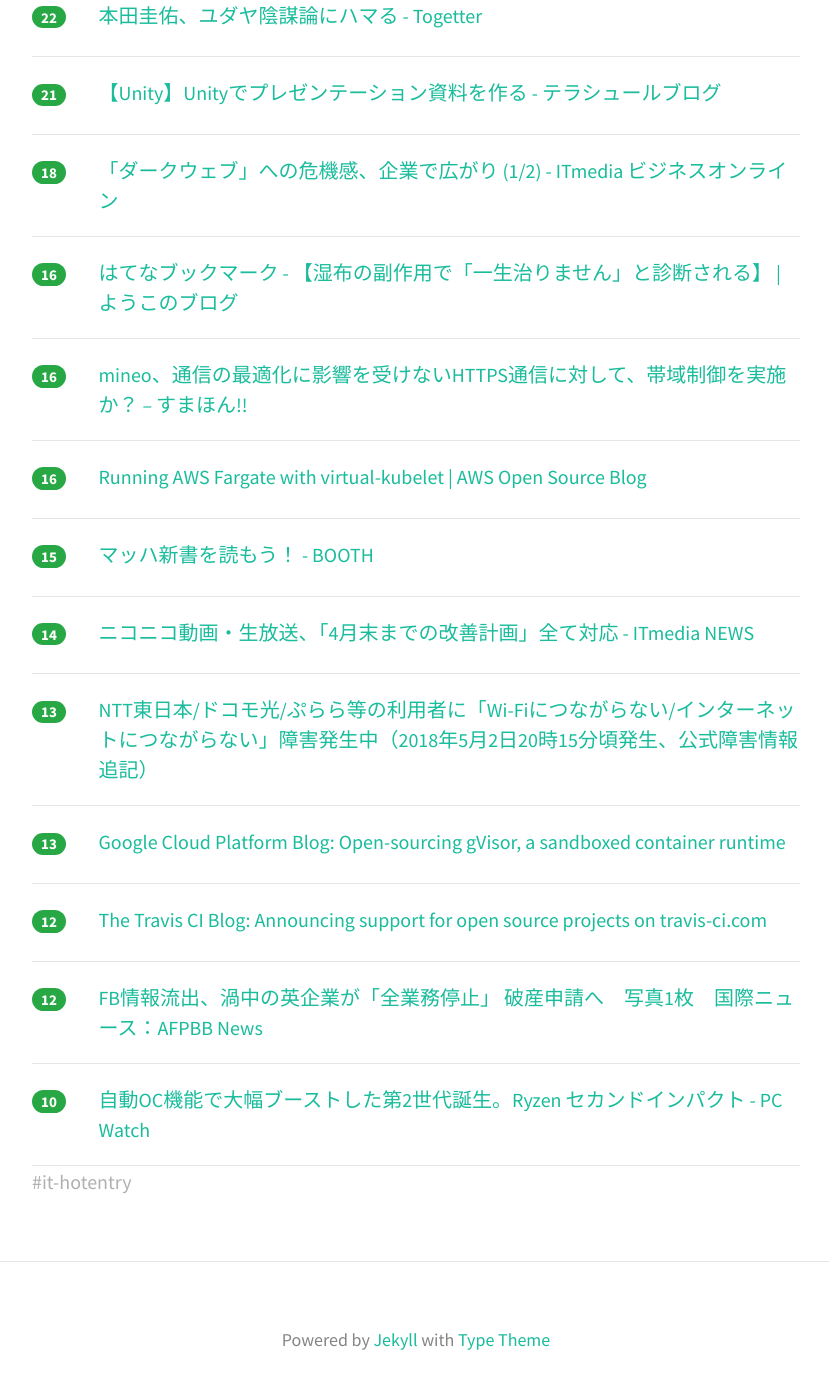
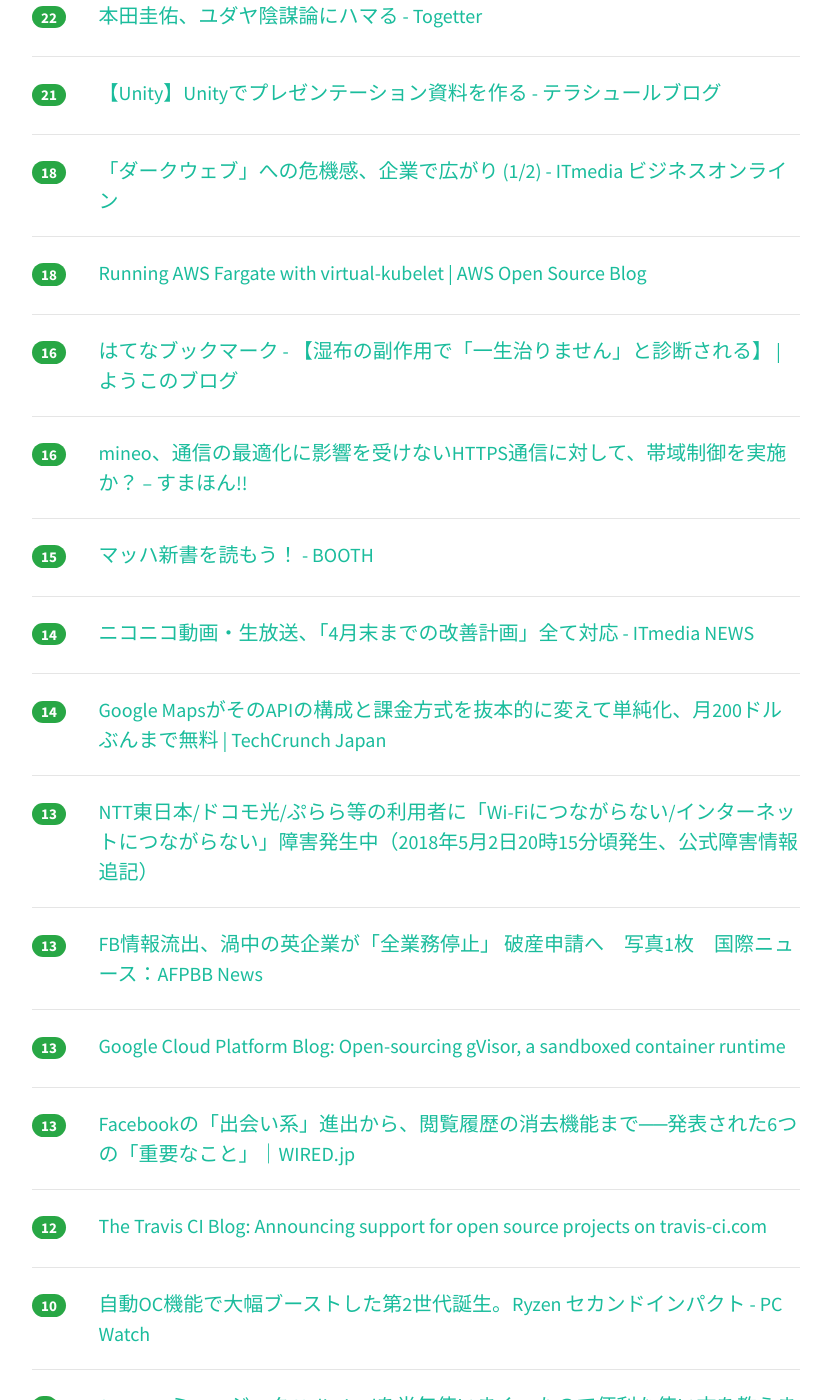
Before and after one commit to yatta47/hatena-matome-site, a Jekyll site: the page built from _posts/2018-05-03-hatena.md, in a window 1280 px wide and 1400 px high, scrolled down 2012 px. Shown: the whole window, without its empty margins (224-1053 px from the left). Built offline with Jekyll 4.4.1, drawn with Linux system fonts in a browser that asks for light colours; nearby versions of some CDN libraries; some of the changed text lies outside the part shown.

Commit message:
Updated 2018-05-03

```diff
--- a/_posts/2018-05-03-hatena.md
+++ b/_posts/2018-05-03-hatena.md
@@ -1,19 +1,29 @@
 ---
 layout: post
 title:  "2018-05-03 はてぶIT"
-date:   2018-05-03 14:03:21
+date:   2018-05-03 15:03:18
 tags: [it-hotentry]
 ---
-31 件のデータあり
+34 件のデータあり
 
 <hr><div class="row">
-<div class="col-1"><span class="badge badge-pill badge-success h2">219</span></div>
+<div class="col-1"><span class="badge badge-pill badge-success h2">293</span></div>
 <div class="col-11"><a href='https://sairu.co.jp/doernote/0034' target='_blank'>キーエンスのWebマーケティングが凄すぎるので、解説してみた | DOER NOTE</a></div>
 </div>
 <hr>
 <div class="row">
-<div class="col-1"><span class="badge badge-pill badge-success h2">133</span></div>
+<div class="col-1"><span class="badge badge-pill badge-success h2">152</span></div>
 <div class="col-11"><a href='https://anond.hatelabo.jp/20180502164021' target='_blank'>マクドナルド高すぎ</a></div>
+</div>
+<hr>
+<div class="row">
+<div class="col-1"><span class="badge badge-pill badge-success h2">77</span></div>
+<div class="col-11"><a href='http://mizchi.hatenablog.com/entry/2018/05/03/001502' target='_blank'>30歳になった - mizchi's blog</a></div>
+</div>
+<hr>
+<div class="row">
+<div class="col-1"><span class="badge badge-pill badge-success h2">76</span></div>
+<div class="col-11"><a href='https://iphone-mania.jp/news-210969/' target='_blank'>減額のはずなのに！Apple、iPhoneのバッテリー交換希望者に3万円以上請求 - iPhone Mania</a></div>
 </div>
 <hr>
 <div class="row">
@@ -22,27 +32,17 @@ tags: [it-hotentry]
 </div>
 <hr>
 <div class="row">
-<div class="col-1"><span class="badge badge-pill badge-success h2">63</span></div>
-<div class="col-11"><a href='http://mizchi.hatenablog.com/entry/2018/05/03/001502' target='_blank'>30歳になった - mizchi's blog</a></div>
-</div>
-<hr>
-<div class="row">
-<div class="col-1"><span class="badge badge-pill badge-success h2">62</span></div>
-<div class="col-11"><a href='https://iphone-mania.jp/news-210969/' target='_blank'>減額のはずなのに！Apple、iPhoneのバッテリー交換希望者に3万円以上請求 - iPhone Mania</a></div>
-</div>
-<hr>
-<div class="row">
-<div class="col-1"><span class="badge badge-pill badge-success h2">46</span></div>
+<div class="col-1"><span class="badge badge-pill badge-success h2">50</span></div>
 <div class="col-11"><a href='https://www.asahi.com/articles/ASL4P64P5L4POIPE016.html' target='_blank'>１７歳のツイートに賛否殺到　「政権擁護じゃないのに」：朝日新聞デジタル</a></div>
 </div>
 <hr>
 <div class="row">
-<div class="col-1"><span class="badge badge-pill badge-success h2">45</span></div>
+<div class="col-1"><span class="badge badge-pill badge-success h2">48</span></div>
 <div class="col-11"><a href='https://github.com/google/gvisor' target='_blank'>GitHub - google/gvisor: Sandboxed Container Runtime</a></div>
 </div>
 <hr>
 <div class="row">
-<div class="col-1"><span class="badge badge-pill badge-success h2">41</span></div>
+<div class="col-1"><span class="badge badge-pill badge-success h2">43</span></div>
 <div class="col-11"><a href='https://cloudplatform.googleblog.com/2018/05/Open-sourcing-gVisor-a-sandboxed-container-runtime.html' target='_blank'>Google Cloud Platform Blog: Open-sourcing gVisor, a sandboxed container runtime</a></div>
 </div>
 <hr>
@@ -57,7 +57,12 @@ tags: [it-hotentry]
 </div>
 <hr>
 <div class="row">
-<div class="col-1"><span class="badge badge-pill badge-success h2">33</span></div>
+<div class="col-1"><span class="badge badge-pill badge-success h2">39</span></div>
+<div class="col-11"><a href='https://cpplover.blogspot.com/2018/05/llvm5llvmsjw.html' target='_blank'>本の虫: LLVMで5番目に貢献の多い開発者、LLVMの最近のSJW運動に反対して開発をやめると表明</a></div>
+</div>
+<hr>
+<div class="row">
+<div class="col-1"><span class="badge badge-pill badge-success h2">35</span></div>
 <div class="col-11"><a href='http://www.asuka-xp.com/paypal-me-start.html' target='_blank'>うわっ、画期的！お金を個人→個人へ、自分のURLで請求・送金できる「PayPal Me」がスタート！ : め〜んずスタジオ</a></div>
 </div>
 <hr>
@@ -69,11 +74,6 @@ tags: [it-hotentry]
 <div class="row">
 <div class="col-1"><span class="badge badge-pill badge-success h2">28</span></div>
 <div class="col-11"><a href='http://jp.automaton.am/articles/newsjp/20180502-67136/' target='_blank'>任天堂非公認のドックを使用してNintendo Switchが動作不能に。セーブデータを失った被害者がメーカーを相手取り裁判を起こす | AUTOMATON</a></div>
-</div>
-<hr>
-<div class="row">
-<div class="col-1"><span class="badge badge-pill badge-success h2">27</span></div>
-<div class="col-11"><a href='https://cpplover.blogspot.com/2018/05/llvm5llvmsjw.html' target='_blank'>本の虫: LLVMで5番目に貢献の多い開発者、LLVMの最近のSJW運動に反対して開発をやめると表明</a></div>
 </div>
 <hr>
 <div class="row">
@@ -92,7 +92,7 @@ tags: [it-hotentry]
 </div>
 <hr>
 <div class="row">
-<div class="col-1"><span class="badge badge-pill badge-success h2">25</span></div>
+<div class="col-1"><span class="badge badge-pill badge-success h2">26</span></div>
 <div class="col-11"><a href='https://www.gizmodo.jp/2018/05/re-iphone-mac.html' target='_blank'>iPhoneとMacをシームレスに連携させる方法 | ギズモード・ジャパン</a></div>
 </div>
 <hr>
@@ -112,6 +112,11 @@ tags: [it-hotentry]
 </div>
 <hr>
 <div class="row">
+<div class="col-1"><span class="badge badge-pill badge-success h2">18</span></div>
+<div class="col-11"><a href='https://aws.amazon.com/blogs/opensource/aws-fargate-virtual-kubelet/' target='_blank'>Running AWS Fargate with virtual-kubelet | AWS Open Source Blog</a></div>
+</div>
+<hr>
+<div class="row">
 <div class="col-1"><span class="badge badge-pill badge-success h2">16</span></div>
 <div class="col-11"><a href='http://b.hatena.ne.jp/entry/s/ameblo.jp/0163533544/entry-12372008709.html' target='_blank'>はてなブックマーク - 【湿布の副作用で「一生治りません」と診断される】 | ようこのブログ</a></div>
 </div>
@@ -119,11 +124,6 @@ tags: [it-hotentry]
 <div class="row">
 <div class="col-1"><span class="badge badge-pill badge-success h2">16</span></div>
 <div class="col-11"><a href='https://smhn.info/201805-mineo-limit-speed-https-communication' target='_blank'>mineo、通信の最適化に影響を受けないHTTPS通信に対して、帯域制御を実施か？ – すまほん!!</a></div>
-</div>
-<hr>
-<div class="row">
-<div class="col-1"><span class="badge badge-pill badge-success h2">16</span></div>
-<div class="col-11"><a href='https://aws.amazon.com/blogs/opensource/aws-fargate-virtual-kubelet/' target='_blank'>Running AWS Fargate with virtual-kubelet | AWS Open Source Blog</a></div>
 </div>
 <hr>
 <div class="row">
@@ -137,8 +137,18 @@ tags: [it-hotentry]
 </div>
 <hr>
 <div class="row">
+<div class="col-1"><span class="badge badge-pill badge-success h2">14</span></div>
+<div class="col-11"><a href='https://jp.techcrunch.com/2018/05/03/2018-05-02-google-revamps-its-google-maps-developer-platform/' target='_blank'>Google MapsがそのAPIの構成と課金方式を抜本的に変えて単純化、月200ドルぶんまで無料 | TechCrunch Japan</a></div>
+</div>
+<hr>
+<div class="row">
 <div class="col-1"><span class="badge badge-pill badge-success h2">13</span></div>
 <div class="col-11"><a href='http://did2memo.net/2018/05/02/ntt-east-failure-2018-05-02/' target='_blank'>NTT東日本/ドコモ光/ぷらら等の利用者に「Wi-Fiにつながらない/インターネットにつながらない」障害発生中（2018年5月2日20時15分頃発生、公式障害情報追記）</a></div>
+</div>
+<hr>
+<div class="row">
+<div class="col-1"><span class="badge badge-pill badge-success h2">13</span></div>
+<div class="col-11"><a href='http://www.afpbb.com/articles/-/3173341' target='_blank'>FB情報流出、渦中の英企業が「全業務停止」 破産申請へ　写真1枚　国際ニュース：AFPBB News</a></div>
 </div>
 <hr>
 <div class="row">
@@ -147,13 +157,13 @@ tags: [it-hotentry]
 </div>
 <hr>
 <div class="row">
-<div class="col-1"><span class="badge badge-pill badge-success h2">12</span></div>
-<div class="col-11"><a href='https://blog.travis-ci.com/2018-05-02-open-source-projects-on-travis-ci-com-with-github-apps' target='_blank'>The Travis CI Blog: Announcing support for open source projects on travis-ci.com</a></div>
+<div class="col-1"><span class="badge badge-pill badge-success h2">13</span></div>
+<div class="col-11"><a href='https://wired.jp/2018/05/02/facebook-announced-at-f8-2018/' target='_blank'>Facebookの「出会い系」進出から、閲覧履歴の消去機能まで──発表された6つの「重要なこと」｜WIRED.jp</a></div>
 </div>
 <hr>
 <div class="row">
 <div class="col-1"><span class="badge badge-pill badge-success h2">12</span></div>
-<div class="col-11"><a href='http://www.afpbb.com/articles/-/3173341' target='_blank'>FB情報流出、渦中の英企業が「全業務停止」 破産申請へ　写真1枚　国際ニュース：AFPBB News</a></div>
+<div class="col-11"><a href='https://blog.travis-ci.com/2018-05-02-open-source-projects-on-travis-ci-com-with-github-apps' target='_blank'>The Travis CI Blog: Announcing support for open source projects on travis-ci.com</a></div>
 </div>
 <hr>
 <div class="row">
@@ -161,3 +171,8 @@ tags: [it-hotentry]
 <div class="col-11"><a href='https://pc.watch.impress.co.jp/docs/news/1119988.html' target='_blank'>自動OC機能で大幅ブーストした第2世代誕生。Ryzen セカンドインパクト - PC Watch</a></div>
 </div>
 <hr>
+<div class="row">
+<div class="col-1"><span class="badge badge-pill badge-success h2">9</span></div>
+<div class="col-11"><a href='http://lonestar.hatenablog.com/entry/amazon-music-unlimited' target='_blank'>Amazon ミュージック Unlimitedを半年使いまくったので便利な使い方を教えます - HHS</a></div>
+</div>
+<hr>
```
